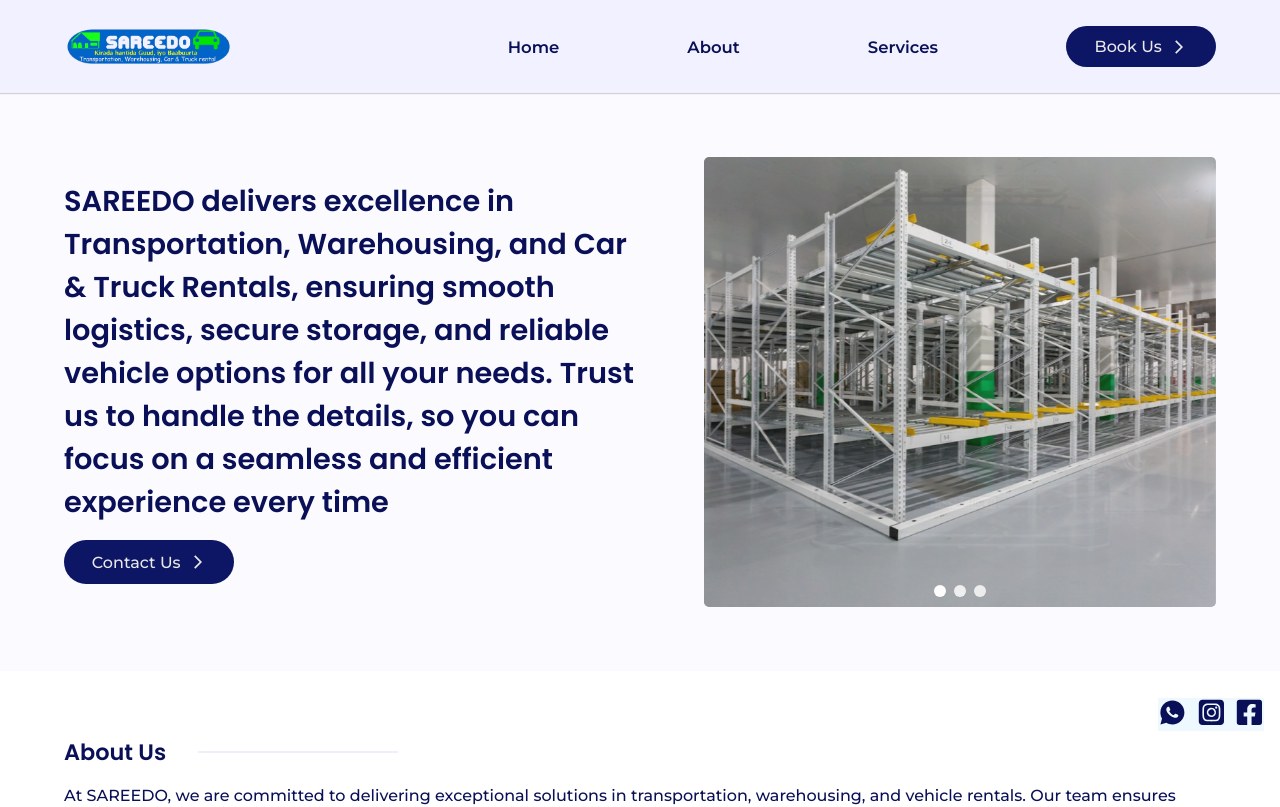
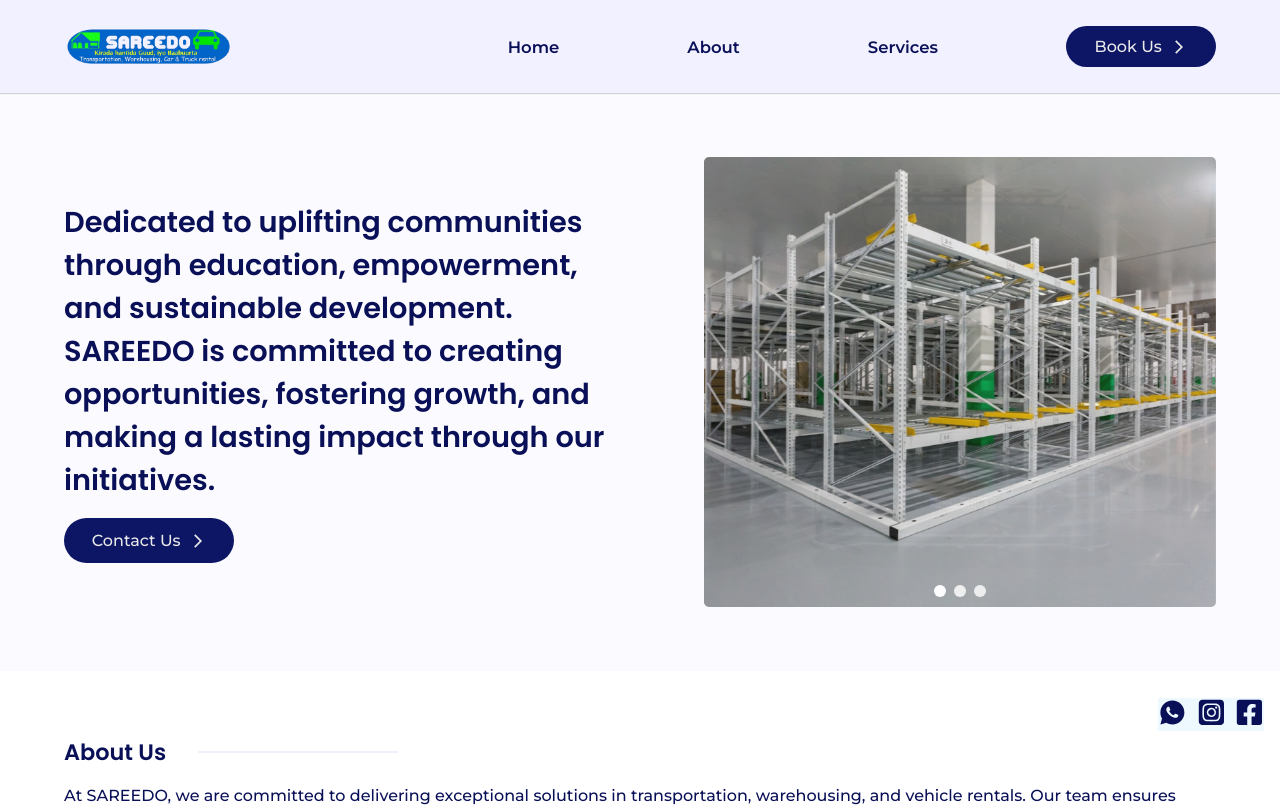
Before and after one commit to Abdulladhif/sareedo-website, a React (Vite) app: page / in a window 1280 px wide. Shown: the top 807 px of the page. Built offline with nearby package versions, Linux system fonts and the light colour scheme.

Commit message:
update intro

```diff
--- a/src/components/intro/Intro.jsx
+++ b/src/components/intro/Intro.jsx
@@ -17,8 +17,7 @@
     <div className='intro'>
 
       <div className="intro-content">
-        <h1>SAREEDO delivers excellence in Transportation, Warehousing, and Car & Truck Rentals, ensuring smooth logistics, secure storage, and reliable vehicle options for all your needs. Trust us to handle the details, so you can focus on a seamless and efficient experience every time</h1>
-
+        <h1> Dedicated to uplifting communities through education, empowerment, and sustainable development. SAREEDO is committed to creating opportunities, fostering growth, and making a lasting impact through our initiatives.</h1>
         <div className="intro-btn int-btn">
           <button onClick={scrollToContact}>
             Contact us
```
